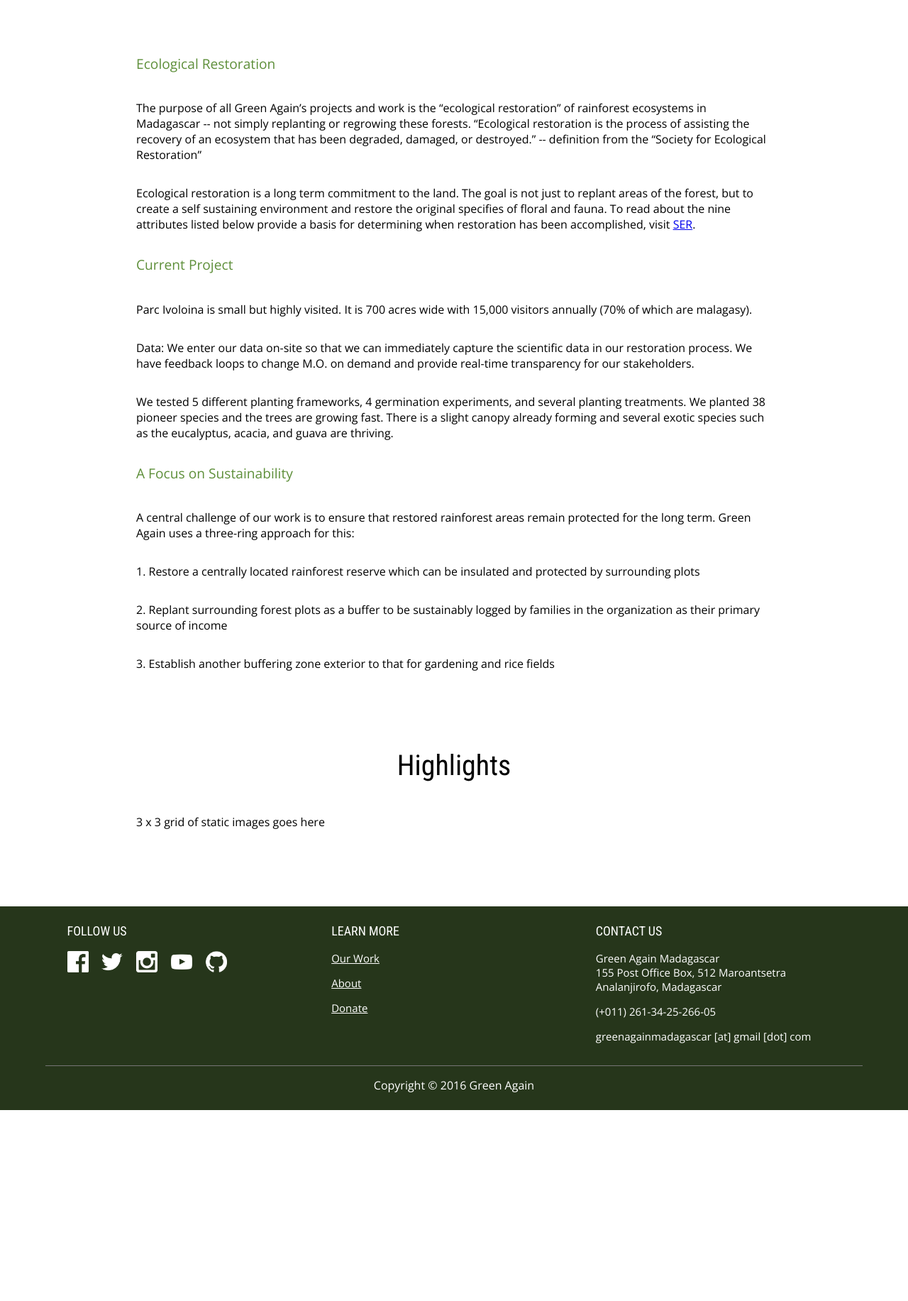
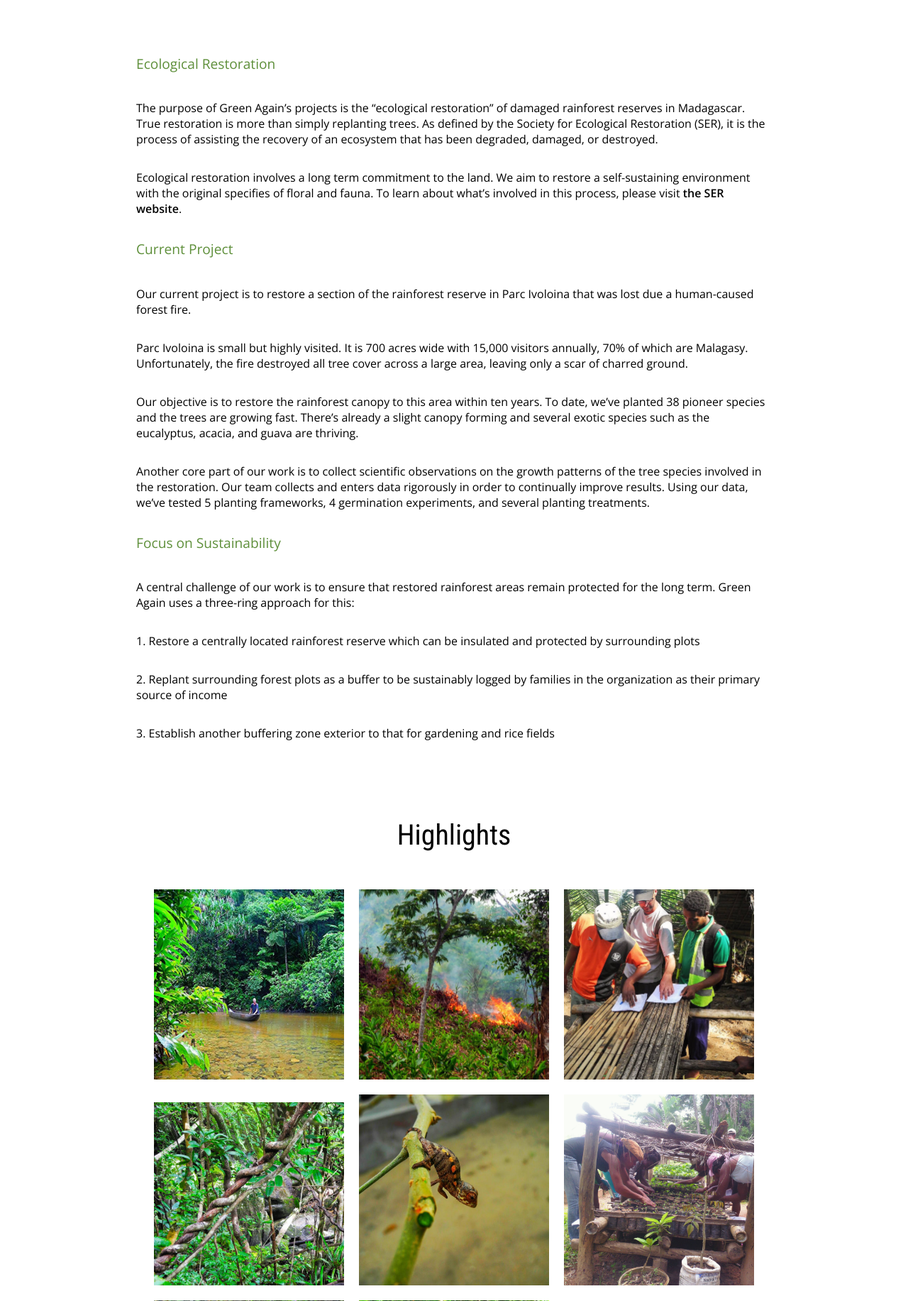
Before and after one commit to josh-mutian/green-again-website, a PHP site: page /work in a window 1280 px wide. Shown: the part 401-2234 px from the top of the page at 71% size. Before the commit the page ends 1965 px from the top, so only its background shows below. Run offline with PHP 8.4, Linux system fonts and the light colour scheme.

Commit message:
work page done

```diff
--- a/footer/footer.php
+++ b/footer/footer.php
@@ -4,9 +4,6 @@
         <p class='footer_title'>FOLLOW US</p>
         <a href='https://www.facebook.com/GreenAgainMadagascar'><img src='/icon_src/fb_logo.png'/></a>
         <a href='#'><img src='/icon_src/twitter_logo.png'/></a>
-        <a href='#'><img src='/icon_src/instg_logo.png'/></a>
-        <a href='#'><img src='/icon_src/youtube_logo.png'/></a>
-        <a href='#'><img src='/icon_src/github_logo.png'/></a>
     </div>
     <div class='footer_section triptych' id='legal'>
         <p class='footer_title'>LEARN MORE</p>
--- a/public/public.css
+++ b/public/public.css
@@ -6,6 +6,16 @@
 body {
     font-size: 1em;
     min-width: 980px;
+}
+
+a:link, a:visited, a:hover, a:active {
+    color: #000000;
+    text-decoration: none;
+    font-weight: bold;
+}
+
+a:hover {
+    color: #5E8F3A;
 }
 
 #top {
--- a/work/index.php
+++ b/work/index.php
@@ -9,7 +9,7 @@
     ?>
 
     <meta name='description' content='Official website for Green Again.'>
-    <link rel='stylesheet' type='text/css' href='about.css'>
+    <link rel='stylesheet' type='text/css' href='work.css'>
     <title>Green Again | Our Work</title>
 </head>
 
@@ -28,13 +28,14 @@
 
     <div class='section-container first-sec'>
         <p class='accent-size' style='color: #5E8F3A'>Ecological Restoration</p>
-        <p>The purpose of all Green Again’s projects and work is the “ecological restoration” of rainforest ecosystems in Madagascar -- not simply replanting or regrowing these forests. “Ecological restoration is the process of assisting the recovery of an ecosystem that has been degraded, damaged, or destroyed.” -- definition from the “Society for Ecological Restoration”</p>
-        <p>Ecological restoration is a long term commitment to the land. The goal is not just to replant areas of the forest, but to create a self sustaining environment and restore the original specifies of floral and fauna. To read about the nine attributes listed below provide a basis for determining when restoration has been accomplished, visit <a href="http://www.ser.org/resources/resources-detail-view/ser-international-primer-on-ecological-restoration">SER</a>.</p>
+        <p>The purpose of Green Again’s projects is the “ecological restoration” of damaged rainforest reserves in Madagascar.  True restoration is more than simply replanting trees.  As defined by the Society for Ecological Restoration (SER), it is the process of assisting the recovery of an ecosystem that has been degraded, damaged, or destroyed.</p>
+        <p>Ecological restoration involves a long term commitment to the land.  We aim to restore a self-sustaining environment with the original specifies of floral and fauna. To learn about what’s involved in this process, please visit <a class='hyper' href="http://www.ser.org/resources/resources-detail-view/ser-international-primer-on-ecological-restoration" target="_blank">the SER website</a>.</p>
         <p class='accent-size' style='color: #5E8F3A'>Current Project</p>
-        <p>Parc Ivoloina is small but highly visited. It is 700 acres wide with 15,000 visitors annually (70% of which are malagasy).</p>
-        <p>Data: We enter our data on-site so that we can immediately capture the scientific data in our restoration process. We have feedback loops to change M.O. on demand and provide real-time transparency for our stakeholders.</p>
-        <p>We tested 5 different planting frameworks, 4 germination experiments, and several planting treatments. We planted 38 pioneer species and the trees are growing fast. There is a slight canopy already forming and several exotic species such as the eucalyptus, acacia, and guava are thriving.</p>
-        <p class='accent-size' style='color: #5E8F3A'> A Focus on Sustainability</p>
+        <p>Our current project is to restore a section of the rainforest reserve in Parc Ivoloina that was lost due a human-caused forest fire.</p>
+        <p>Parc Ivoloina is small but highly visited. It is 700 acres wide with 15,000 visitors annually, 70% of which are Malagasy. Unfortunately, the fire destroyed all tree cover across a large area, leaving only a scar of charred ground.</p>
+        <p>Our objective is to restore the rainforest canopy to this area within ten years. To date, we’ve planted 38 pioneer species and the trees are growing fast. There’s already a slight canopy forming and several exotic species such as the eucalyptus, acacia, and guava are thriving.</p>
+        <p>Another core part of our work is to collect scientific observations on the growth patterns of the tree species involved in the restoration. Our team collects and enters data rigorously in order to continually improve results. Using our data, we’ve tested 5 planting frameworks, 4 germination experiments, and several planting treatments.</p>
+        <p class='accent-size' style='color: #5E8F3A'>Focus on Sustainability</p>
         <p>A central challenge of our work is to ensure that restored rainforest areas remain protected for the long term.  Green Again uses a three-ring approach for this:</p>
         <p>1. Restore a centrally located rainforest reserve which can be insulated and protected by surrounding plots</p>
         <p>2. Replant surrounding forest plots as a buffer to be sustainably logged by families in the organization as their primary source of income</p>
@@ -43,7 +44,45 @@
 
     <div class='section-container last-sec'>
         <div class='section-title title-size'>Highlights</div>
-        <p>3 x 3 grid of static images goes here</p>
+        <div>
+            <div class='gallery triptych'>
+                <img src='/img_src/static1.jpg'/>
+            </div>
+
+            <div class='gallery triptych'>
+                <img src='/img_src/static2.jpg'/>
+            </div>
+
+            <div class='gallery triptych'>
+                <img src='/img_src/static3.jpg'/>
+            </div>
+        </div>
+        <div>
+            <div class='gallery triptych'>
+                <img src='/img_src/static4.jpg'/>
+            </div>
+
+            <div class='gallery triptych'>
+                <img src='/img_src/static5.jpg'/>
+            </div>
+
+            <div class='gallery triptych'>
+                <img src='/img_src/static6.jpg'/>
+            </div>
+        </div>
+        <div class='pad-below-3em'>
+            <div class='gallery triptych'>
+                <img src='/img_src/static7.jpg'/>
+            </div>
+
+            <div class='gallery triptych'>
+                <img src='/img_src/static8.jpg'/>
+            </div>
+
+            <div class='gallery triptych'>
+                <img src='/img_src/static9.jpg'/>
+            </div>
+        </div>
     </div>
 
     <?php
@@ -53,7 +92,7 @@
         include_once($scripts);
     ?>
 
-    <script src='/about/about.js'></script>
+    <script src='work.js'></script>
 
     <!-- Counter up API: https://github.com/bfintal/Counter-Up -->
     <script src="/scripts/waypoints.min.js"></script>
--- a/work/work.css
+++ b/work/work.css
@@ -0,0 +1,46 @@
+/*.man-button {
+    border-radius: 50%;
+    height: 6em;
+    width: 6em;
+    padding: 2em;
+    margin: 0 1.5em 0 1em;
+    background: #5E8F3A;
+    display: inline-block;
+}
+
+.man-button > img {
+    height: 100%;
+}
+
+.circle-button {
+    border-radius: 50%;
+    height: 4em;
+    width: 4em;
+    padding: 1.5em;
+    margin: 0 1.5em 0 1em;
+    background: #00B0FF;
+    display: inline-block;
+}
+
+.circle-button > img {
+    height: 100%;
+}
+
+.input-email {
+    width: 30%;
+    margin-right: -.2em;
+    padding: .2em .5em .43em .5em;
+    font-size: 120%;
+    font-family: 'Open Sans', sans-serif;
+}*/
+
+.gallery {
+    /*height: 6em;*/
+    width: 30%;
+    padding: .5em;
+    display: inline-block;
+}
+
+.gallery > img {
+    width: 100%;
+}
```
Also changed, not shown: about/index.php (+6 -7 lines), img_src/JeanFrancois.JPG (added), img_src/about_cover.jpg, img_src/enteringdata.jpg (added), img_src/static1.jpg (added), img_src/static2.jpg (added), img_src/static3.jpg (added), img_src/static4.jpg (added), img_src/static5.jpg (added), img_src/static6.jpg (added), img_src/static7.jpg (added), img_src/static8.jpg (added), 3 other files.
